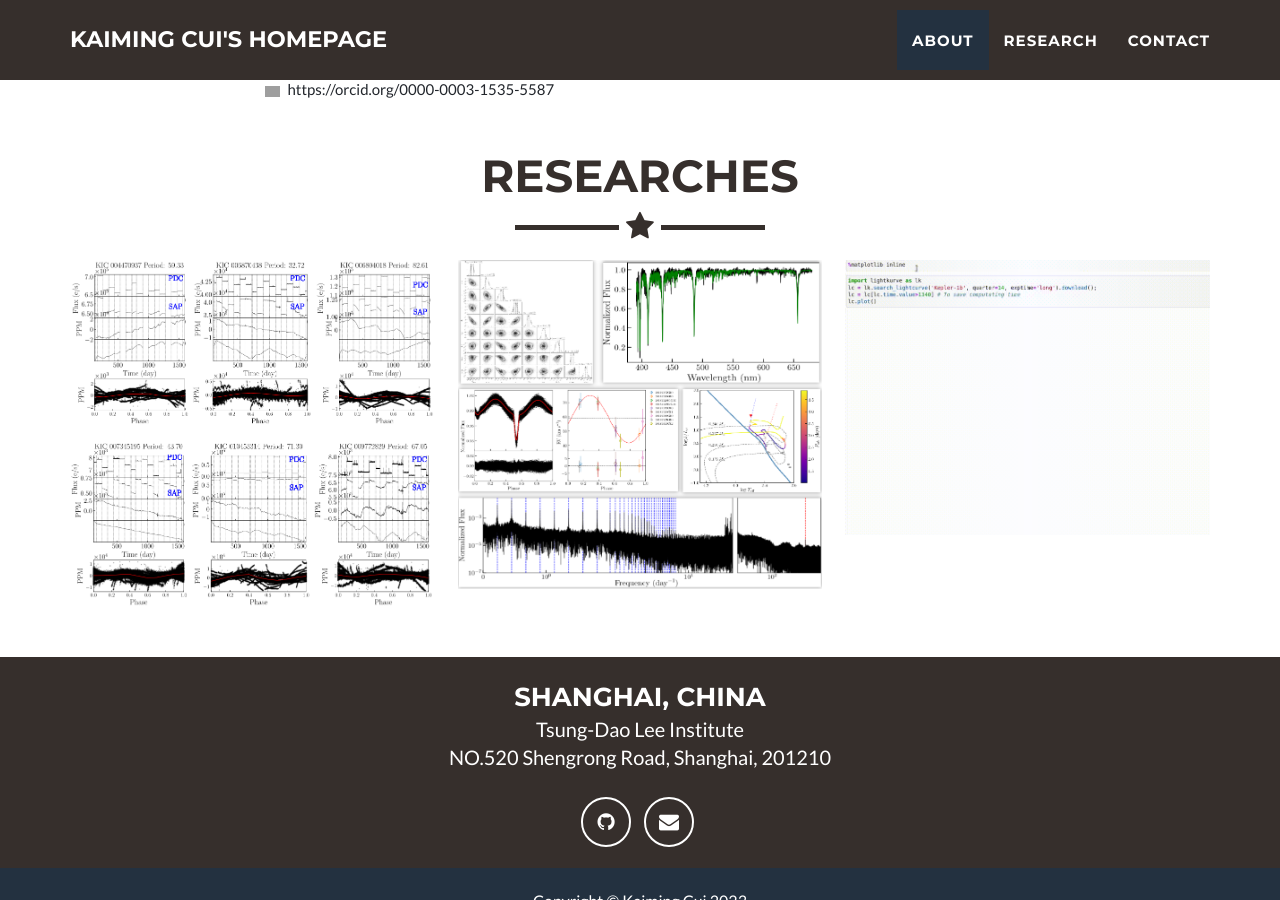
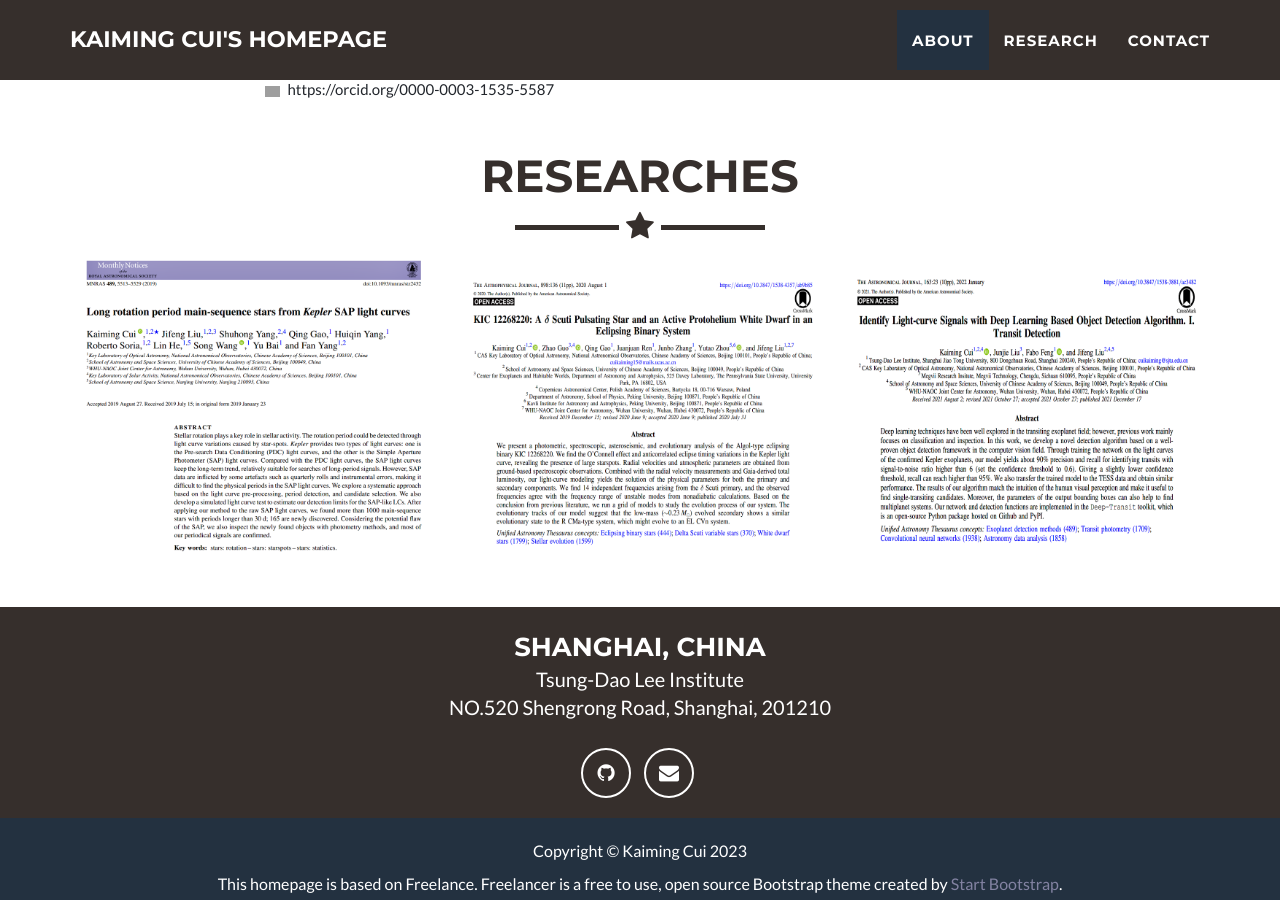
Before and after one commit to ckm3/ckm3.github.io, a Jekyll site: the page built from _posts/2014-07-18-project-1.markdown, in a window 1280 px wide and 900 px high, scrolled down 1470 px. Built offline with Jekyll 4.4.1, drawn with Linux system fonts in a browser that asks for light colours; grey boxes are pictures that could not be loaded.

Commit message:
Update research images and inner images

```diff
--- a/_includes/modals.html
+++ b/_includes/modals.html
@@ -16,7 +16,7 @@
                                 <h3>{{ post.title }}</h3>
                             </div>
                             <hr class="star-primary">
-                            <img src="img/portfolio/{{ post.img }}" class="img-responsive img-centered" alt="{{ post.alt }}">
+                            <img src="img/portfolio/{{ post.inner_img }}" class="img-responsive img-centered" alt="{{ post.alt }}">
                             {% if post.description %}
                             <div align="justify">
                                 <p>{{ post.description }}</p>
--- a/_posts/2014-07-16-project-3.markdown
+++ b/_posts/2014-07-16-project-3.markdown
@@ -3,7 +3,8 @@ title: Identify Light Curve Signals with Deep Learning Based Object Detection Al
 layout: default
 modal-id: 3
 # date: 2014-07-16
-img: intro-animation.gif
+img: deep-transit_paper_cover.png
+inner_img: intro-animation.gif
 alt: image-alt
 # project-date: April 2014
 # client: Start Bootstrap
--- a/_posts/2014-07-17-project-2.markdown
+++ b/_posts/2014-07-17-project-2.markdown
@@ -3,7 +3,7 @@ title: "KIC 12268220: A delta Scuti Pulsating Star and an Active Protohelium Whi
 layout: default
 modal-id: 2
 # date: 2014-07-17
-img: 12268220.png
+img: 12268220_paper_cover.png
 alt: image-alt
 # project-date: April 2014
 # client: Start Bootstrap
--- a/_posts/2014-07-18-project-1.markdown
+++ b/_posts/2014-07-18-project-1.markdown
@@ -3,7 +3,8 @@ title: Long rotation period main-sequence stars from Kepler SAP light curves
 layout: default
 modal-id: 1
 # date: 2014-07-18
-img: Long-period-rotators.png
+img: long_period_paper_cover.png
+inner_img: Long-period-rotators.png
 alt: image-alt
 # project-date: April 2014
 # client: Start Bootstrap
```
Also changed, not shown: img/portfolio/12268220_paper_cover.png (added), img/portfolio/deep-transit_paper_cover.png (added), img/portfolio/long_period_paper_cover.png (added).
